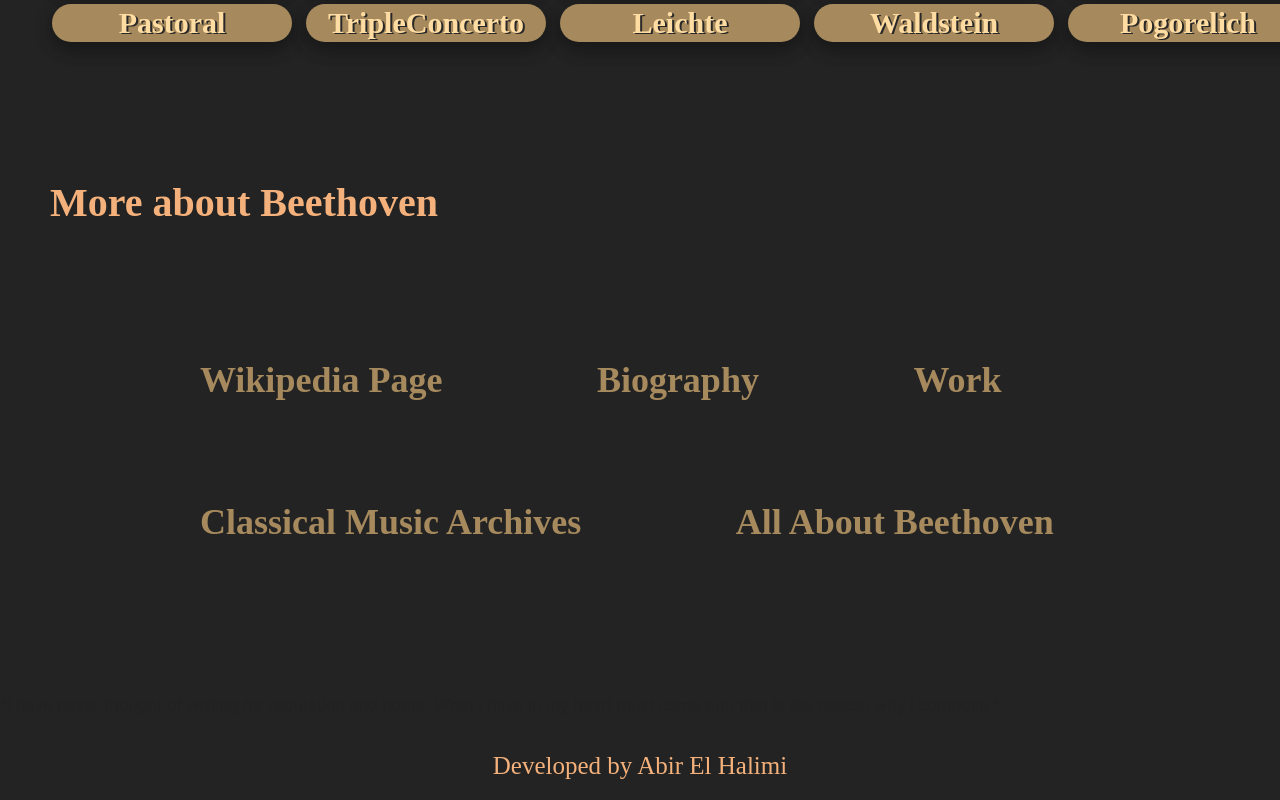
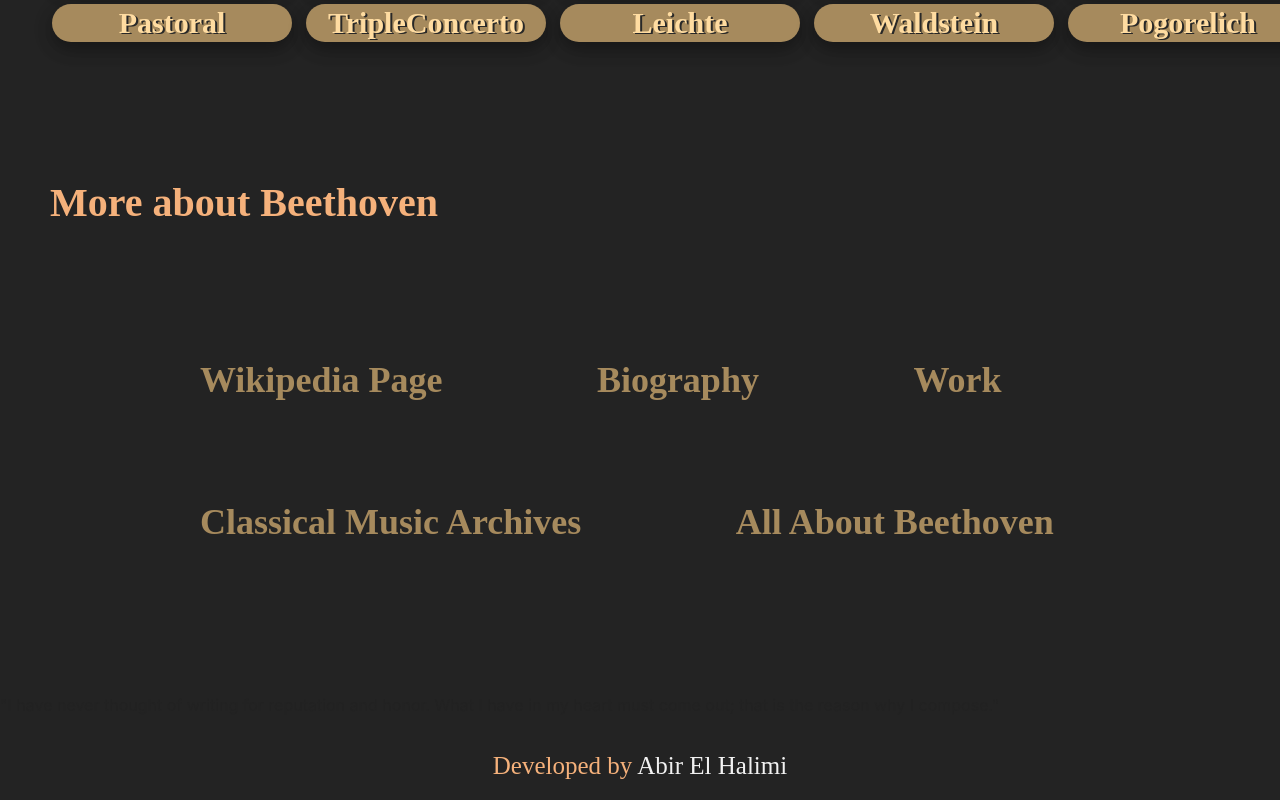
Before and after one commit to abirelhalimi/tribute-page, a plain HTML site: page index.html in a window 1280 px wide. In both pictures the pointer is over the link "Abir El Halimi". Shown: the part 4966-5766 px from the top of the page. Drawn offline with Linux system fonts and the light colour scheme.

Commit message:
Update tribute-page.css

```diff
--- a/tribute-page.css
+++ b/tribute-page.css
@@ -430,3 +430,7 @@ p:last-child {
     text-decoration: none;
     color: #f5b17b;
 }
+
+#about-me a:hover {
+    color: #f1f1f1;
+}
```
